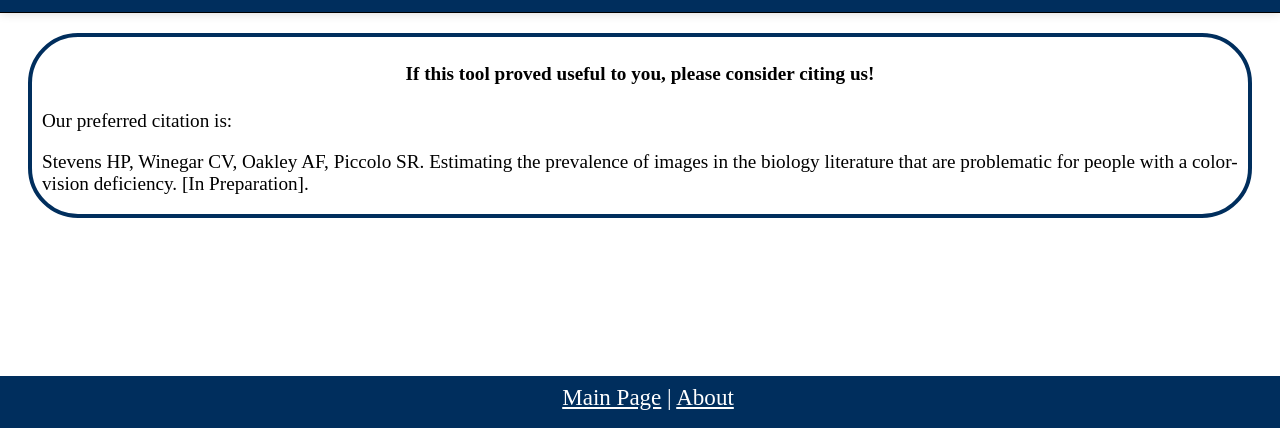
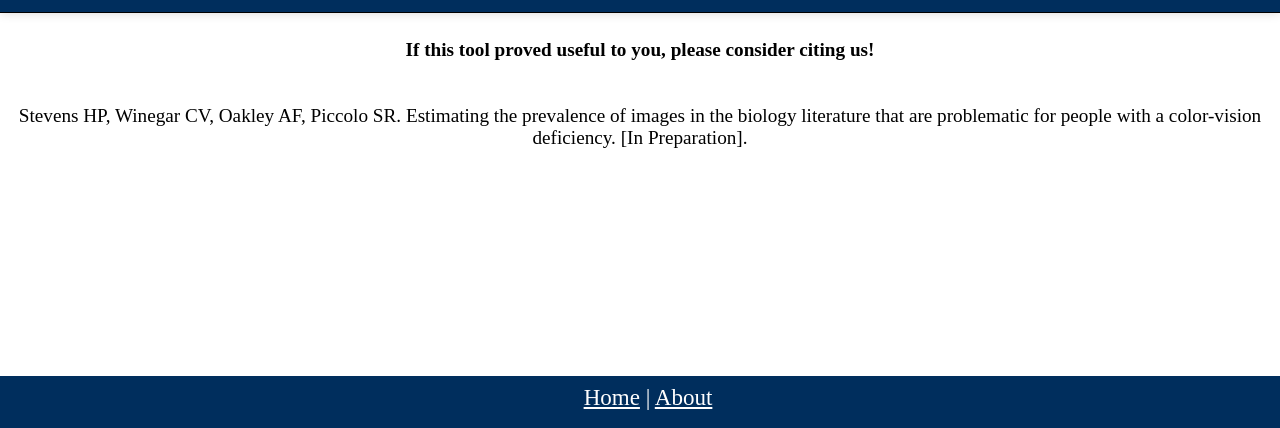
Before and after one commit to srp33/colorblind_image_tester, a website: page cite.html in a window 1280 px wide. Shown: the part 51-479 px from the top of the page. Drawn offline with Linux system fonts and the light colour scheme; grey boxes are pictures that could not be loaded.

Commit message:
Cleaned up HTML and updated wording

```diff
--- a/cite.html
+++ b/cite.html
@@ -11,23 +11,19 @@
   <div class="header">
     <h2>Colorblind Image Tester - Citing this Tool</h2>
   </div>
-  <div class='container' id="cite">
+  <!--<div class='container' id="cite">-->
     <h4>
       If this tool proved useful to you, please consider citing us!
     </h4>
     <p>
-        Our preferred citation is:
-    </p>
-    <p>
         Stevens HP, Winegar CV, Oakley AF, Piccolo SR. Estimating the prevalence of images in the biology literature that are problematic for people with a color-vision deficiency. [In Preparation].
     </p>
-
-  </div>
+  <!--</div>-->
 
   <div class="footer">
     <div class="footer_content">
       <div class="main_page">
-        <span><a href="/colorblind_image_tester/">Main Page</a></span> | <span><a href="/colorblind_image_tester/about">About</a></span>
+        <span><a href="/colorblind_image_tester/">Home</a></span> | <span><a href="/colorblind_image_tester/about">About</a></span>
       </div>
       <div class="footer_logo">
         <img src="https://brightspotcdn.byu.edu/e4/0a/b679ee0a41d9b1675fc78cd03239/byu-logo-white-small.svg" alt="BYU">
```
Also changed, not shown: about.html (+3 -3 lines).
